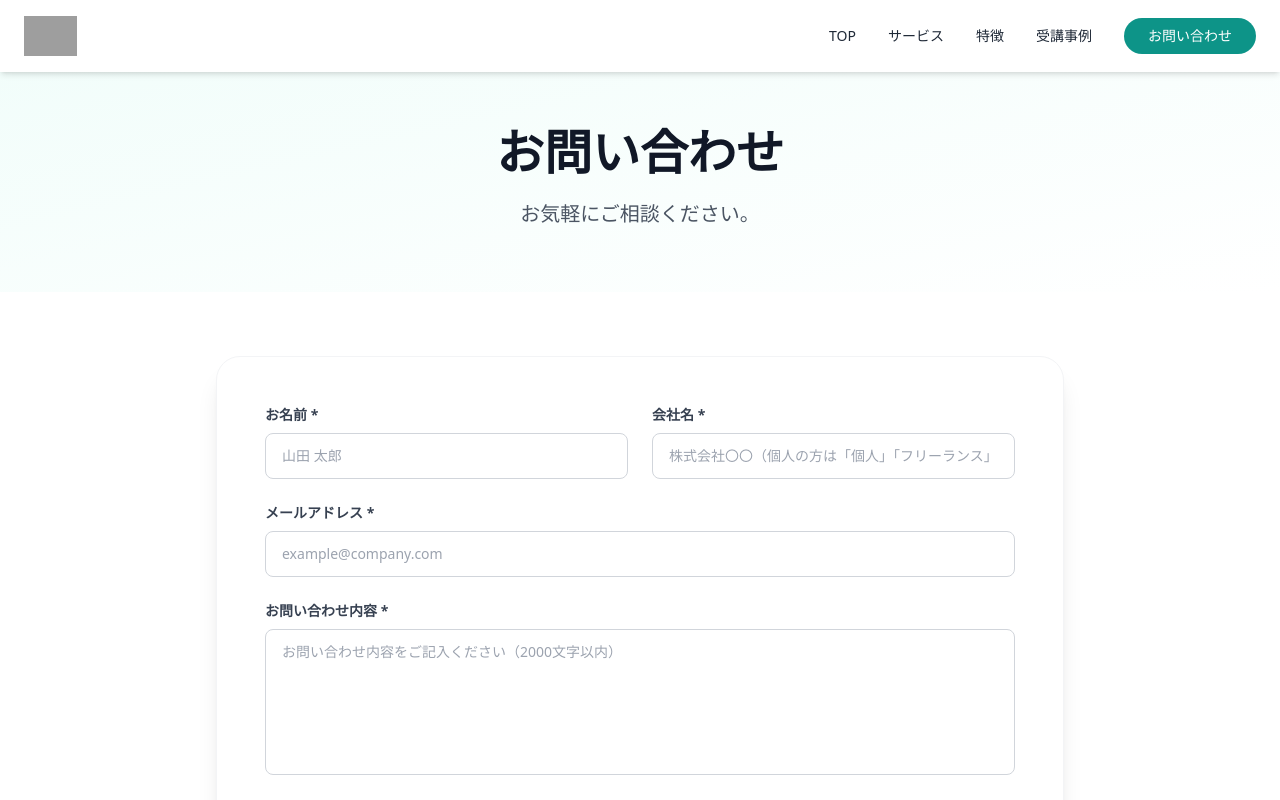
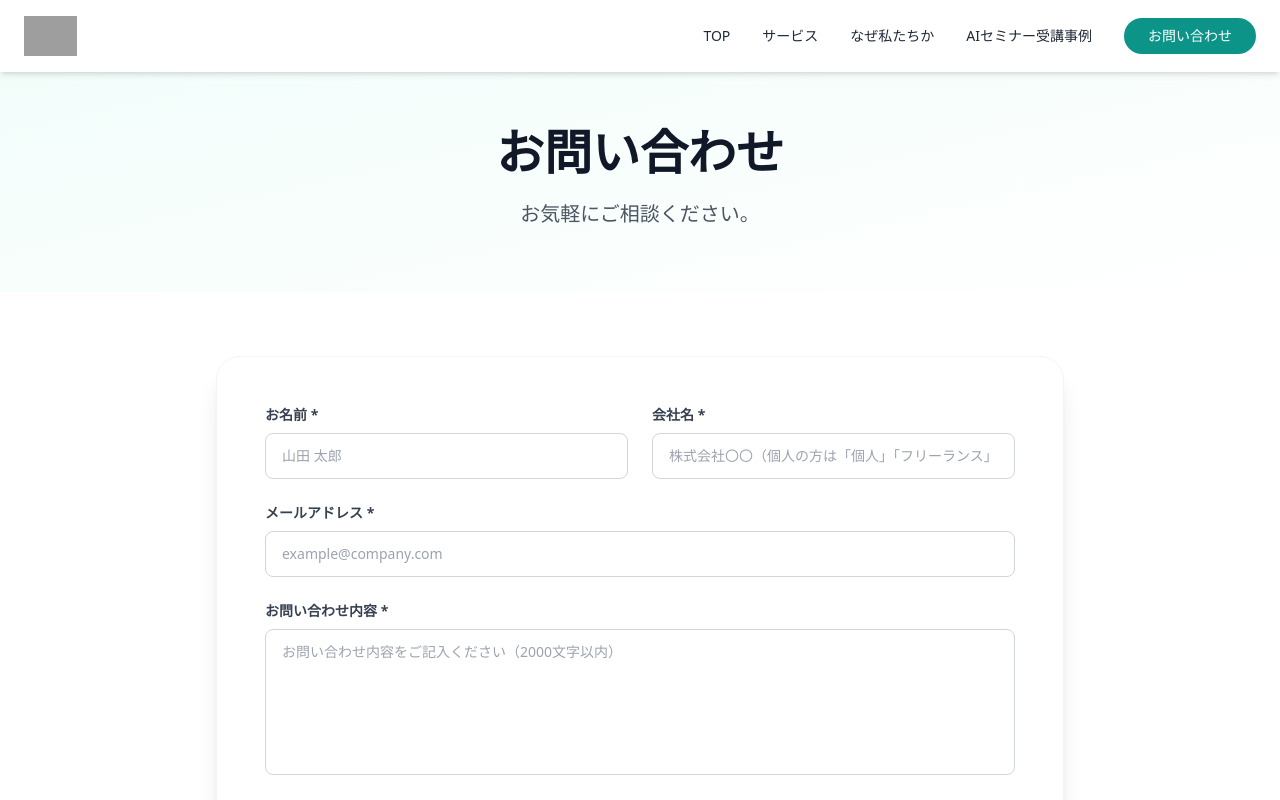
Before and after one commit to Takehiro-Ikeda/genai-web, a React (Vite) app: page /contact in a window 1280 px wide. Shown: the top 800 px of the page. Built offline with nearby package versions, Linux system fonts and the light colour scheme; grey boxes are pictures that could not be loaded.

Commit message:
文言修正20260110

```diff
--- a/src/pages/contact/page.tsx
+++ b/src/pages/contact/page.tsx
@@ -121,7 +121,7 @@ export default function ContactPage() {
     },
     seminar: {
       title: '法人向け｜オンライン体験セミナー（無料、60分）お申し込み',
-      desc: 'Google Meet にて開催（closipが発行）。Google Meet がご利用いただけない場合は備考にご記入ください。',
+      desc: 'Google Meet にて開催（closipが発行）。Google Meet がご利用いただけない場合は「お問合わせ内容」にご記入ください。',
     },
   };
 
@@ -299,13 +299,13 @@ export default function ContactPage() {
               onClick={() => handleNavClick('#features')}
               className="text-sm font-medium text-gray-800 transition-colors hover:text-teal-600 cursor-pointer"
             >
-              特徴
+              なぜ私たちか
             </button>
             <button
               onClick={() => handleNavClick('#cases')}
               className="text-sm font-medium text-gray-800 transition-colors hover:text-teal-600 cursor-pointer"
             >
-              受講事例
+              AIセミナー受講事例
             </button>
             <Link
               to="/contact"
```
